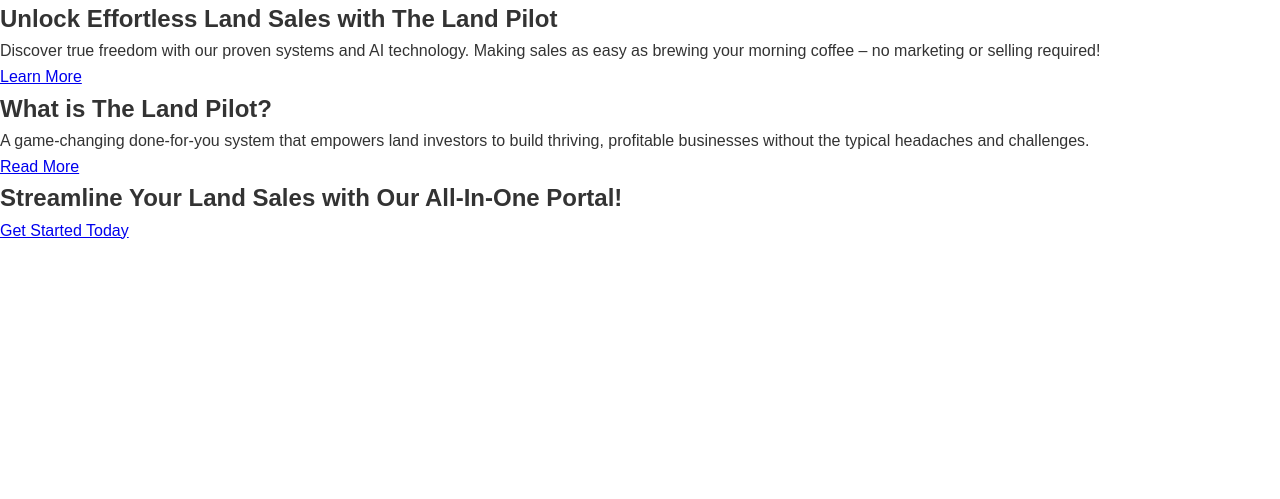
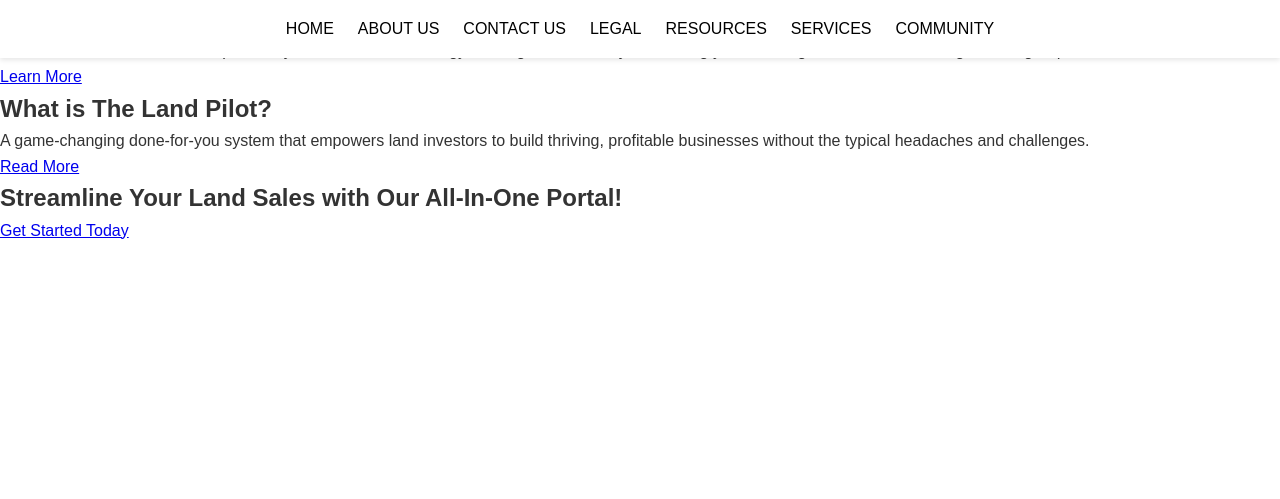
Before and after one commit to MohammadYasserZaki/Foundations-of-SE-group-10-Project, a PHP site: page /home.html in a window 1280 px wide. Shown: the top 499 px of the page. Run offline with PHP 8.4, Linux system fonts and the light colour scheme.

Commit message:
Basic Nav bar

```diff
--- a/LandPilot_Website/css/style.css
+++ b/LandPilot_Website/css/style.css
@@ -11,14 +11,130 @@ body {
     color: #333;
 }
 
-/* Header styles */
-header {
-    /* Add your header styles here */
+/* Navigation styles */
+.nav-wrapper {
+    position: fixed;
+    width: 100%;
+    top: 0;
+    left: 0;
+    background-color: white;
+    z-index: 1000;
+    box-shadow: 0 2px 5px rgba(0, 0, 0, 0.1);
+}
+.nav-content {
+    display: flex;
+    justify-content: space-between;
+    align-items: center;
+    /* padding: 1em 2em; */
+}
+.dormant-white-space {
+    height: 93px;
+}
+.nav-center {
+    display: flex;
+    justify-content: center;
+    align-items: center;
+    flex: 1;
+    /* background-color: red; */
+}
+.nav-links {
+    list-style: none;
+    display: flex;
+    align-items: center;
+    /* background-color: blue; */
+    gap: 1.5em;
+    /* height: 100%;
+    width: 100%; */
+    padding: 1em 0;
+    margin: 0;
+}
+.nav-links li a {
+    text-decoration: none;
+    color: black;
+    transition: color 0.3s;
+}
+.nav-links li a:hover {
+    font-weight: 600;
+}
+.hamburger {
+    display: none;
+    flex-direction: column;
+    justify-content: space-between;
+    width: 33px;
+    height: 30px;
+    cursor: pointer;
+}
+.bar {
+    height: 3px;
+    width: 100%;
+    background-color: black;
+    transition: all 0.3s;
+}
+.hamburger.active .bar:nth-child(1) {
+    transform: rotate(45deg) translateY(8px);
+}
+.hamburger.active .bar:nth-child(2) {
+    opacity: 0;
+}
+.hamburger.active .bar:nth-child(3) {
+    transform: rotate(-45deg) translateY(-8px);
+}
+.mobile-menu {
+    display: flex;
+    flex-direction: column;
+    align-items: center;
+    background-color: white;
+    position: absolute;
+    top: 100%;
+    left: 0;
+    width: 100%;
+    height: 0;
+    overflow: hidden;
+    box-shadow: 0 2px 5px rgba(0, 0, 0, 0.1);
+    transition: height 0.3s ease;
+}
+.mobile-menu.active {
+    height: 100dvh;
+}
+.mobile-menu ul {
+    list-style: none;
+    width: 100%;
+    padding: 1em 0;
+}
+.mobile-menu ul li {
+    width: 100%;
+    padding: 1em 2em;
+    text-align: left;
+    border-bottom: 1px solid rgba(0, 0, 0, 0.1);
+}
+.mobile-menu ul li a {
+    text-decoration: none;
+    color: black;
+    display: block;
+}
+.mobile-menu ul li a:hover {
+    font-weight: 600;
+}
+.nav-btn {
+    transition: background-color 0.3s;
 }
 
-/* Navigation styles */
-nav {
-    /* Add your navigation styles here */
+@media screen and (max-width: 800px) {
+    .nav-links {
+        display: none;
+    }
+    .hamburger {
+        display: flex;
+    }
+    .mobile-menu ul li {
+        border-bottom: 1px solid rgba(0, 0, 0, 0.1);
+    }
+    .mobile-menu .nav-btn {
+        margin-top: 1em;
+    }
+    .desktop-nav-btn {
+        display: none;
+    }
 }
 
 /* Main content styles */
@@ -27,8 +143,62 @@ main {
 }
 
 /* Footer styles */
-footer {
-    /* Add your footer styles here */
-}
+.footer-links
+    {
+        padding: 5em 0;
+        display: flex;
+        flex-wrap: wrap;
+        justify-content: center;
+        align-items: center;
+        gap: 8em;
+    }
+    .footer-links:nth-child(1)
+    {
+        align-items: self-start;
+    }
+
+    .footer-link-section li a:hover
+    {
+        color: black;
+        text-decoration: underline;
+        transition: all 0.3s;
+    }
+    .footer-link-section h3
+    {
+        font-size: 1.2rem;
+        font-weight: 600;
+    }
+    footer ul
+    {
+        list-style: none;
+        width: 100%;
+        padding: 0;
+    }
+    footer ul li
+    {
+        margin-bottom: 0.5em;
+    }
+
+    .footer-bottom
+    {
+        display: flex;
+        flex-wrap: wrap;
+        gap: 1em;
+        justify-content: space-between;
+        align-items: center;
+    }
+    @media screen and (max-width: 480px)
+    {
+        .footer-links
+        {
+            padding: 5em 0;
+            display: block;
+        }
+        .footer-link-section
+        {
+            margin-bottom: 2em;
+        }
+
+    }
 
 /* Add more specific styles as needed */
--- a/LandPilot_Website/home.html
+++ b/LandPilot_Website/home.html
@@ -7,11 +7,45 @@
     <link rel="stylesheet" href="css/style.css">
     <link rel="stylesheet" href="css/responsive.css">
 </head>
+
 <body>
-    <header>
-        <nav>
-            <!-- Navigation menu items -->
-        </nav>
+    <header class="nav-wrapper body-padding">
+        <div class="nav-content">
+            <div class="company-logo">
+                <!-- <a href="#"><img src="../static/img/5GO_Academy_Logo.svg" alt="company-logo" class="logo"></a>
+                <a href="#" target="_blank"> <img src="../static/img/facebook_icon.svg" alt="" class="custom-margin-right"></a>
+                <a href="#" target="_blank"><img src="../static/img/x_icon.svg" alt="" class="custom-margin-right"></a>
+                <a href="#" target="_blank"><img src="../static/img/linkedin_icon.svg" alt="" class="custom-margin-right"></a>
+                <a href="#" target="_blank"><img src="../static/img/instagram_icon.svg" alt="" class="custom-margin-right"></a> -->
+            </div>
+            <div class="nav-center">
+                <ul class="nav-links">
+                    <li><a href="home.html">HOME</a></li>
+                    <li><a href="about.html">ABOUT US</a></li>
+                    <li><a href="contact.html">CONTACT US</a></li>
+                    <li><a href="legal.html">LEGAL</a></li>
+                    <li><a href="resources.html">RESOURCES</a></li>
+                    <li><a href="services.html">SERVICES</a></li>
+                    <li><a href="community.html">COMMUNITY</a></li>
+                </ul>
+            </div>
+            <div class="hamburger">
+                <div class="bar"></div>
+                <div class="bar"></div>
+                <div class="bar"></div>
+            </div>
+        </div>
+        <div class="mobile-menu" id="mobileMenu">
+            <ul>
+                <li><a href="home.html">HOME</a></li>
+                <li><a href="about.html">ABOUT US</a></li>
+                <li><a href="contact.html">CONTACT US</a></li>
+                <li><a href="legal.html">LEGAL</a></li>
+                <li><a href="resources.html">RESOURCES</a></li>
+                <li><a href="services.html">SERVICES</a></li>
+                <li><a href="community.html">COMMUNITY</a></li>
+            </ul>
+        </div>
     </header>
 
     <main>
@@ -44,9 +78,51 @@
         </section>
     </main>
 
-    <footer>
-        <!-- Footer content -->
-    </footer>
+           <!-- Footer Begins Here -->
+           <!-- <footer class="body-padding">
+            <div class="footer-links ">
+                <div class="footer-link-section">
+                    <h3 class="margin-bottom">Training Services</h3>
+                    <ul>
+                        <li><a href="" class="black-shade-70">Tech Campus</a></li>
+                        <li><a href="" class="black-shade-70">Individual Training</a></li>
+                    </ul>
+                </div>
+                <div class="footer-link-section">
+                    <h3 class="margin-bottom">Company</h3>
+                    <ul>
+                        <li><a href="" class="black-shade-70">Home</a></li>
+                        <li><a href="" class="black-shade-70">About Us</a></li>
+                        <li><a href="" class="black-shade-70">Career</a></li>
+                        <li><a href="contact.html" class="black-shade-70">Contact Us</a></li>
+                    </ul>
+                </div>
+                <div class="footer-link-section">
+                    <h3 class="margin-bottom">Follow Us</h3>
+                    <ul> -->
+                        <!-- <li><a href="https://www.facebook.com/5go.ventures" class="black-shade-70">Facebook</a></li>
+                        <li><a href="https://x.com/5goVentures" class="black-shade-70">X</a></li>
+                        <li><a href="https://www.linkedin.com/company/5go-ventures/" class="black-shade-70">Linkedin</a></li>
+                        <li><a href="https://www.instagram.com/5goventures/" class="black-shade-70">Instagram</a></li>
+                    </ul>
+                </div>
+                <div class="footer-link-section">
+                    <h3 class="margin-bottom">Legal</h3>
+                    <ul>
+                        <li><a href="privacyPage.html" target="_blank" class="black-shade-70">Privacy Policy</a></li>
+                        <li><a href="termsOfUse.html" target="_blank" class="black-shade-70">Terms & Conditions</a></li>
+                    </ul>
+                </div>
+              <a href="contact.html" class="rect-btn">Contact Us</a>
+            </div>
+            <div class="custom-separator"></div>
+            <div class="footer-bottom custom-padding">
+                <img src="../static/img/5GO_Academy_Logo.svg" alt="Company Logo" class="footer-logo">
+                <div class="footer-copyright black-shade-40">
+                    &copy; <span id="current-year"></span> 5GO Academy. All rights reserved.
+                </div>
+            </div>
+        </footer> -->
 
     <script src="js/main.js"></script>
 </body>
--- a/LandPilot_Website/js/main.js
+++ b/LandPilot_Website/js/main.js
@@ -1,13 +1,18 @@
-// Main JavaScript file
+function toggleHamburgerMenu() {
+    const hamburger = document.querySelector('.hamburger');
+    const mobileMenu = document.getElementById('mobileMenu');
 
-// Example function for mobile menu toggle
-function toggleMobileMenu() {
-    // Add your mobile menu toggle logic here
+    hamburger.addEventListener('click', () => {
+        hamburger.classList.toggle('active');
+        mobileMenu.classList.toggle('active');
+    });
+
+    document.querySelectorAll('.mobile-menu li').forEach(n => n.addEventListener('click', () => {
+        hamburger.classList.remove('active');
+        mobileMenu.classList.remove('active');
+    }));
 }
 
-// Add more JavaScript functions as needed
-
-// Event listeners
-document.addEventListener('DOMContentLoaded', function() {
-    // Add your event listeners and initialization code here
-});
+window.onload = () => {
+    toggleHamburgerMenu();
+};
```
